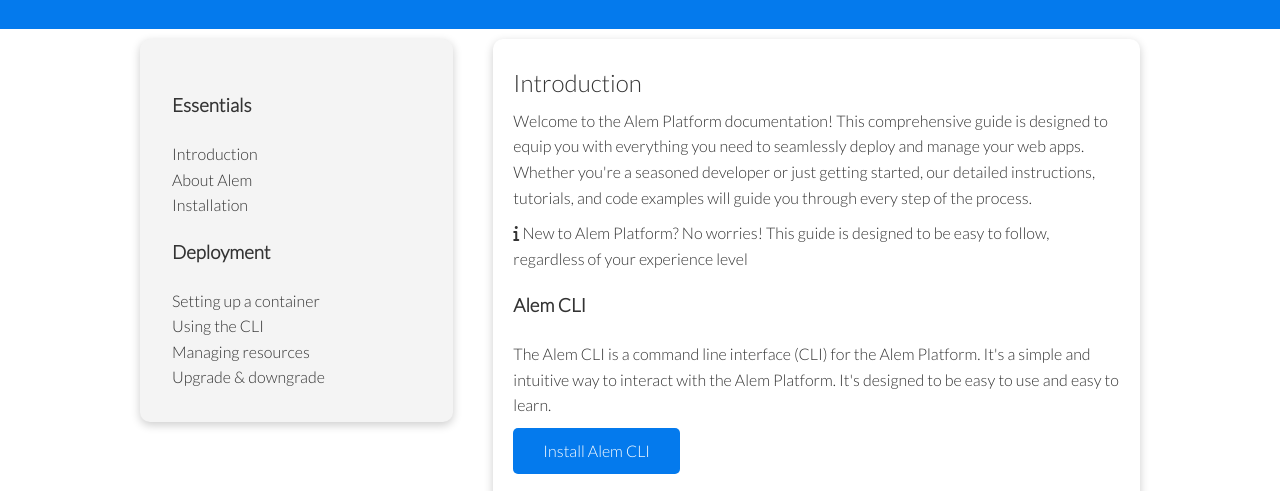
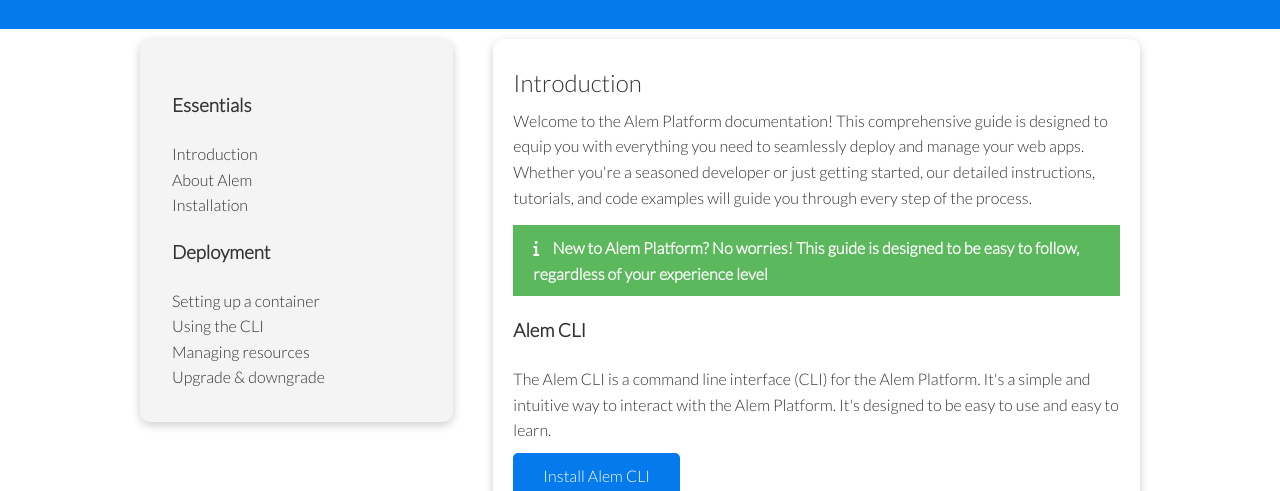
Before and after one commit to KarmaYama/alem-website, a plain HTML site: page docs.html in a window 1280 px wide. Shown: the part 305-796 px from the top of the page. Drawn offline with Linux system fonts and the light colour scheme.

Commit message:
modified:   css/style.css 	modified:   css/utilities.css

```diff
--- a/css/style.css
+++ b/css/style.css
@@ -5,7 +5,8 @@
     --secondary-color: #1c3fa8;
     --dark-color: #002240;
     --light-color: #f4f4f4;
-
+    --success-color: #5cb85c;
+    --error-color: #d9534f;
 }
 
 * {
--- a/css/utilities.css
+++ b/css/utilities.css
@@ -91,6 +91,30 @@
 .text-center {
     text-align: center;
 }
+
+/* Alert Alert */
+.alert {
+    background-color: var(--light-color);
+    padding: 10px 20px;
+    font-weight: bold;
+    margin: 15px 0;
+}
+
+.alert i {
+    margin-right: 10px;
+}
+
+.alert-success {
+    background-color: var(--success-color);
+    color: #fff;
+}
+
+.alert-error {
+    background-color: var(--error-color);
+    color: #fff;
+}
+
+
 
 .flex {
     display: flex;
```
